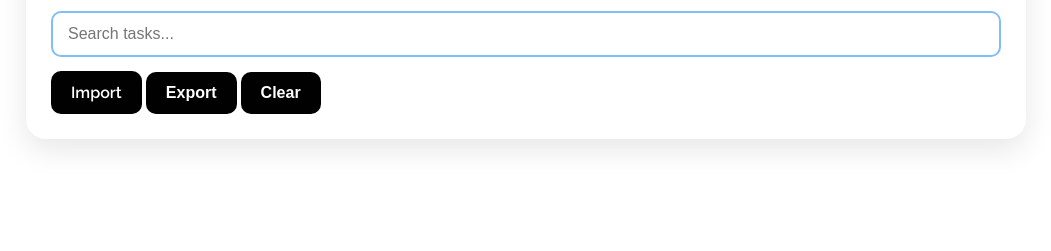
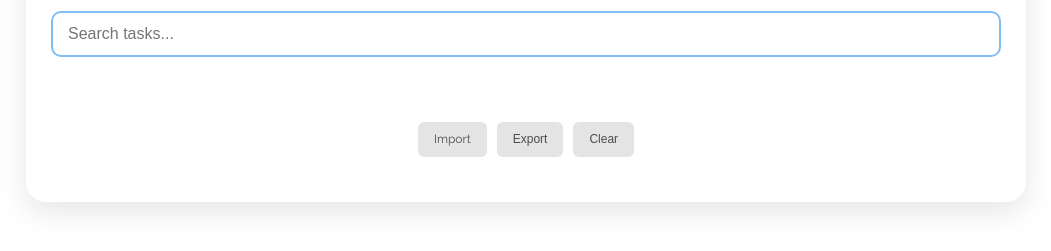
Before and after one commit to laylama/1000hours, a plain HTML site: page index.html in a window 1280 px wide. Shown: the part 157-408 px from the top of the page, without its empty margins (114-1165 px from the left). Drawn offline with nearby package versions, Linux system fonts and the light colour scheme.

Commit message:
Update index.html

```diff
--- a/index.html
+++ b/index.html
@@ -170,6 +170,30 @@
     button:active,
     .small-button:active {
       transform: translateY(1px);
+    }
+
+    .button-group {
+      display: flex;
+      justify-content: center;
+      gap: 10px;
+      margin-top: 30px;
+      padding: 20px 0;
+    }
+
+    .button-group .small-button {
+      background: rgba(128, 128, 128, 0.3);
+      color: var(--black);
+      font-size: 12px;
+      padding: 8px 16px;
+      font-weight: 400;
+      opacity: 0.7;
+      border-radius: 6px;
+    }
+
+    .button-group .small-button:hover {
+      background: rgba(128, 128, 128, 0.5);
+      opacity: 1;
+      transform: none;
     }
 
     #csvInput {
```
